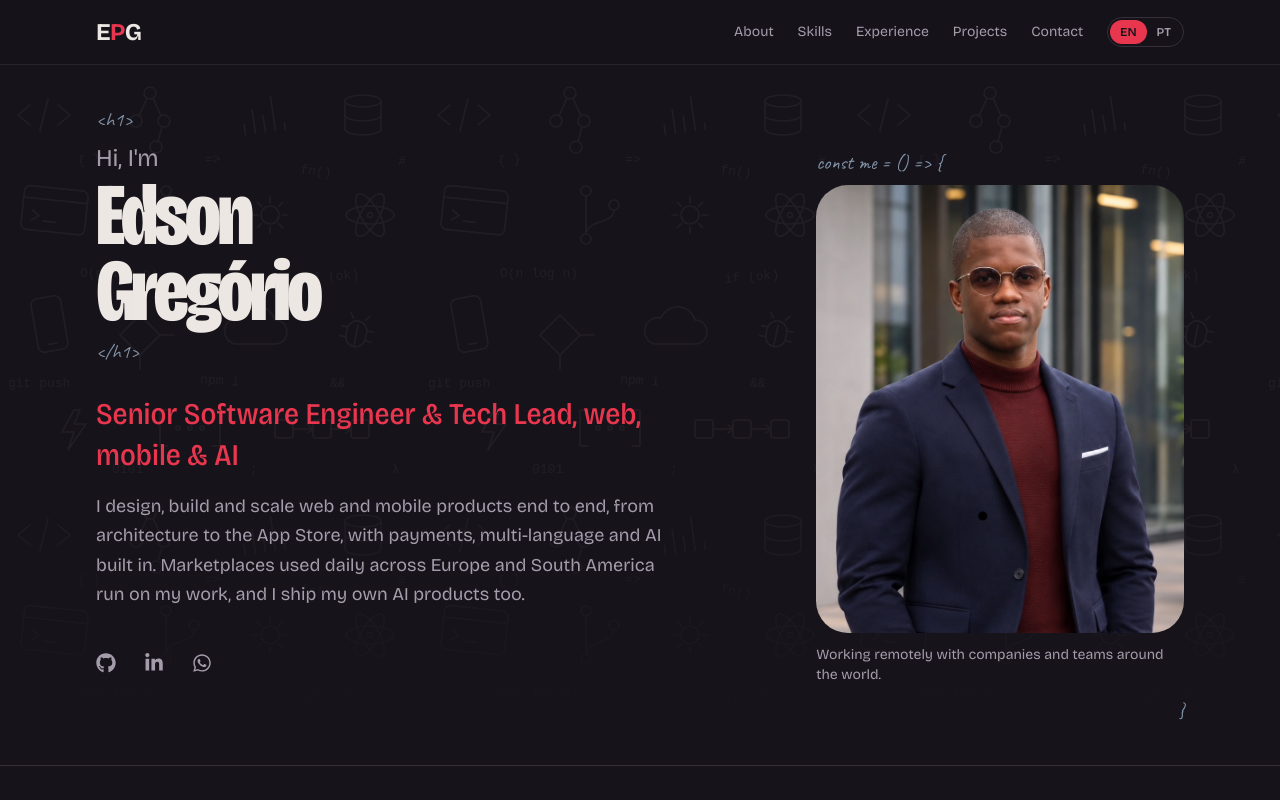
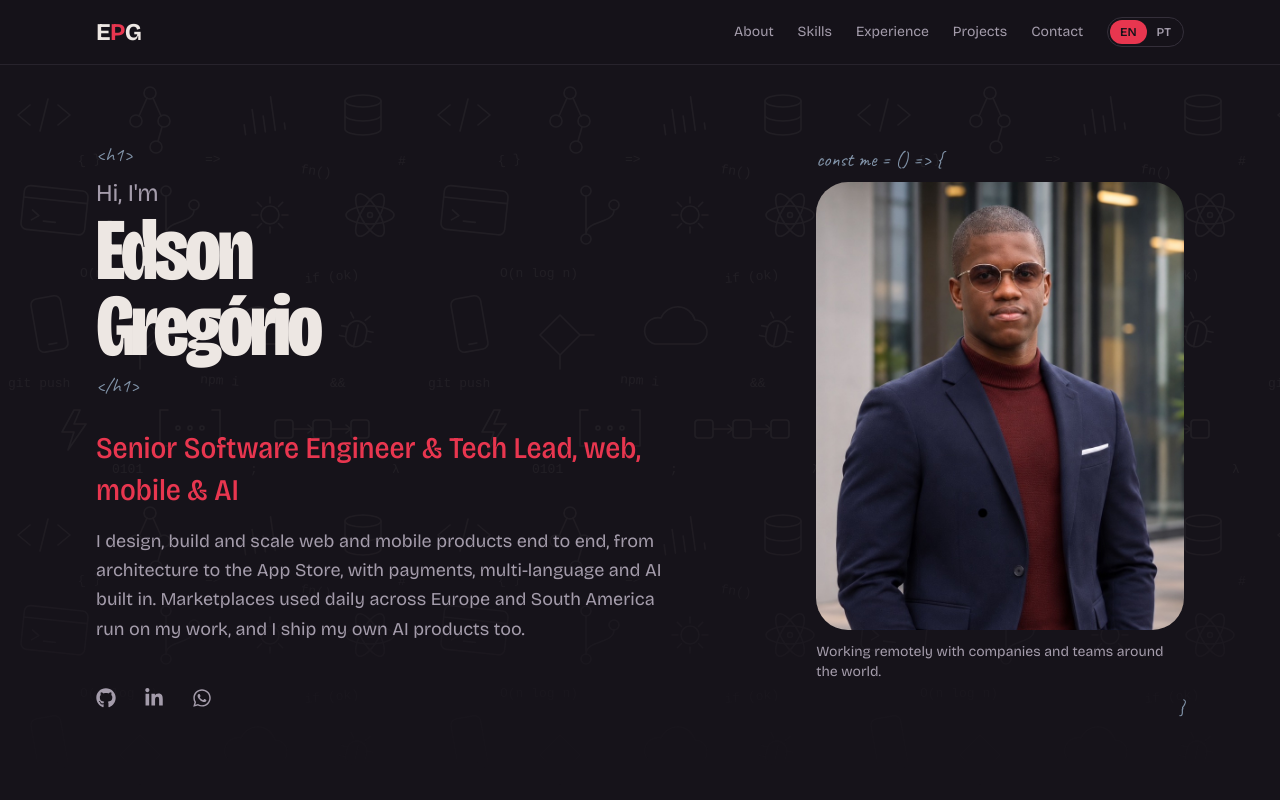
Before and after one commit to EdsonPaulo/edsonpaulo.github.io, a Next.js app: page /en/ in a window 1280 px wide. Shown: the top 800 px of the page. Built offline with nearby package versions, Linux system fonts and the light colour scheme.

Commit message:
style(Hero): adjust layout spacing and alignment

```diff
--- a/components/Hero.tsx
+++ b/components/Hero.tsx
@@ -8,7 +8,7 @@ import { Socials } from "./Socials";
 export function Hero({ t, locale }: { t: Dict; locale: Locale }) {
   return (
     <section id="top" className="doodle overflow-hidden">
-      <div className="mx-auto grid max-w-6xl items-end gap-12 px-4 pb-20 pt-6 sm:px-8 md:pt-10 lg:grid-cols-[1fr_auto]">
+      <div className="mx-auto grid max-w-6xl items-center gap-12 px-4 pb-20 pt-10 sm:px-8 md:pt-20 lg:grid-cols-[1fr_auto]">
         <div>
           <Annot className="write-in block">{"<h1>"}</Annot>
           <h1 className="mt-3">
@@ -37,7 +37,7 @@ export function Hero({ t, locale }: { t: Dict; locale: Locale }) {
         </div>
 
         {/* On desktop the photo sits at the top and is sized by viewport height, so photo and caption fit in the first screen. */}
-        <figure className="relative mx-auto w-64 lg:mx-0 lg:mt-20 lg:w-auto lg:self-start lg:justify-self-end">
+        <figure className="relative mx-auto w-64 lg:mx-0 lg:w-auto lg:justify-self-end">
           <Annot className="absolute -top-8 left-0">{"const me = () => {"}</Annot>
           <Image
             src="/img/edson.jpg"
```
